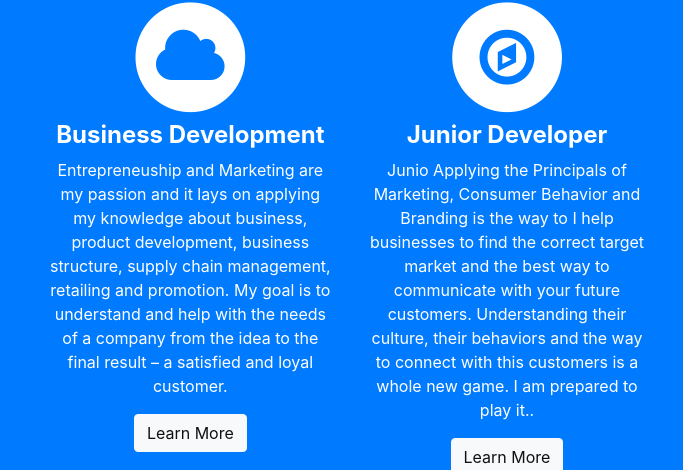
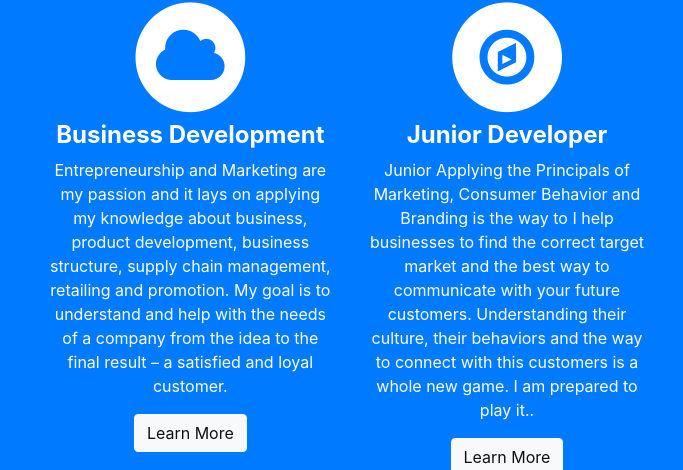
Before and after one commit to washingtondnavarro/washingtondnavarro.github.io, a website with bundled scripts: page index.html in a window 1280 px wide. Shown: the part 1121-1591 px from the top of the page, 133-816 px from the left. Built offline with nearby package versions, Linux system fonts and the light colour scheme.

Commit message:
Fixing errors

```diff
--- a/index.html
+++ b/index.html
@@ -122,7 +122,7 @@
                     <!--Service 1-->
                     <strong>Business Development</strong>
                   </h4>
-                  <p>Entrepreneuship and Marketing are my passion and it lays on applying my knowledge about business, product development, business structure, supply chain management, retailing and promotion. My goal is to understand and help with the needs of a company from the idea to the final result – a satisfied and loyal customer.</p>
+                  <p>Entrepreneurship and Marketing are my passion and it lays on applying my knowledge about business, product development, business structure, supply chain management, retailing and promotion. My goal is to understand and help with the needs of a company from the idea to the final result – a satisfied and loyal customer.</p>
                   <a href="https://washingtonnavarro.com/" class="btn btn-light">Learn More</a>
                 </div>
               </div>
@@ -137,7 +137,7 @@
 
                     <strong>Junior Developer </strong>
                   </h4>
-                  <p>Junio Applying the Principals of Marketing, Consumer Behavior and Branding is the way to  I help businesses to find the correct target market and the best way to communicate with your future customers. Understanding their culture, their behaviors and the way to connect with this customers is a whole new game. I am prepared to play it..</p>
+                  <p>Junior Applying the Principals of Marketing, Consumer Behavior and Branding is the way to  I help businesses to find the correct target market and the best way to communicate with your future customers. Understanding their culture, their behaviors and the way to connect with this customers is a whole new game. I am prepared to play it..</p>
                   <a href="https://instagram.com/washington.d.navarro" class="btn btn-light">Learn More</a>
                 </div>
               </div>
```
Also changed, not shown: 1 other file.
